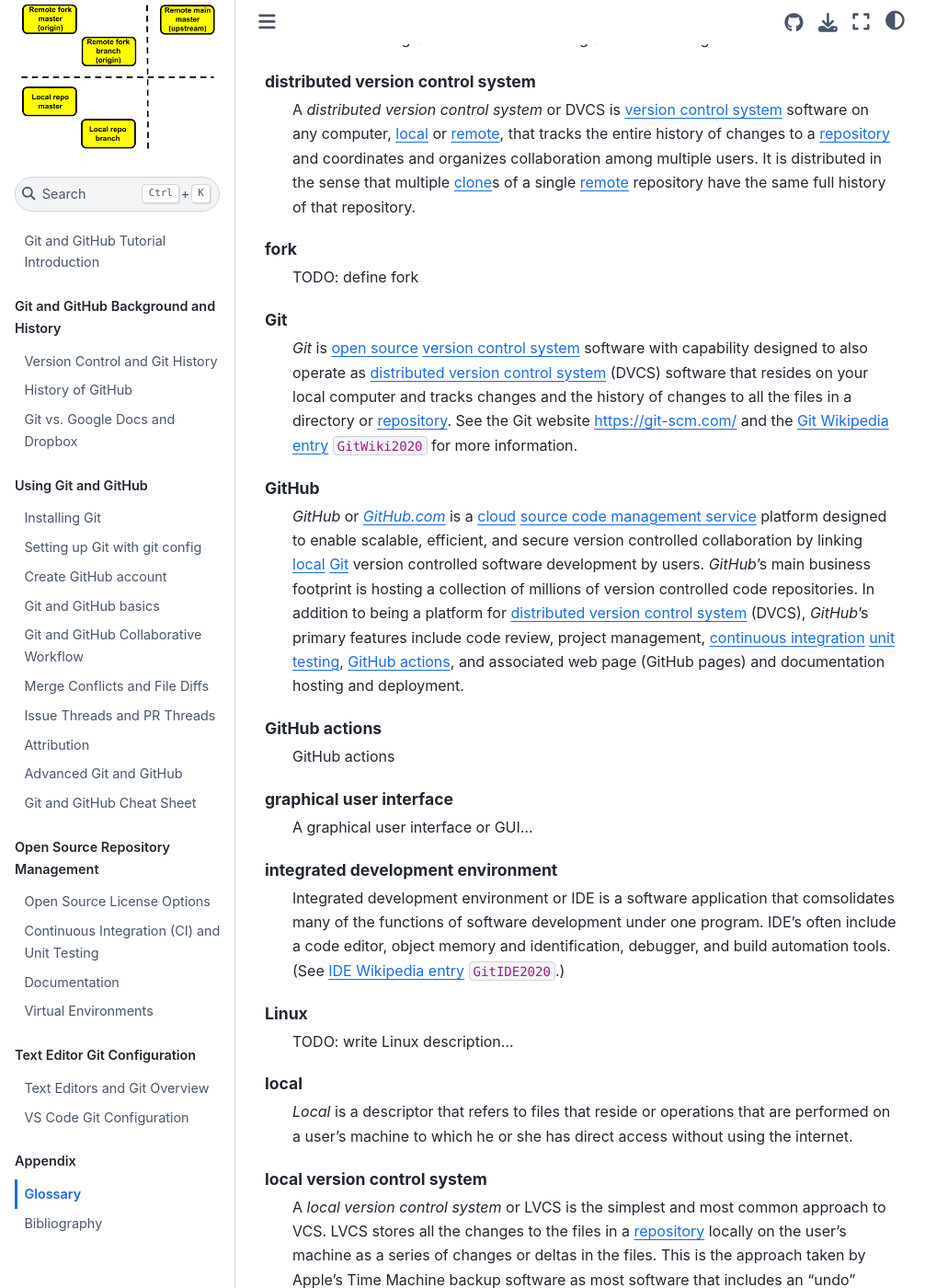
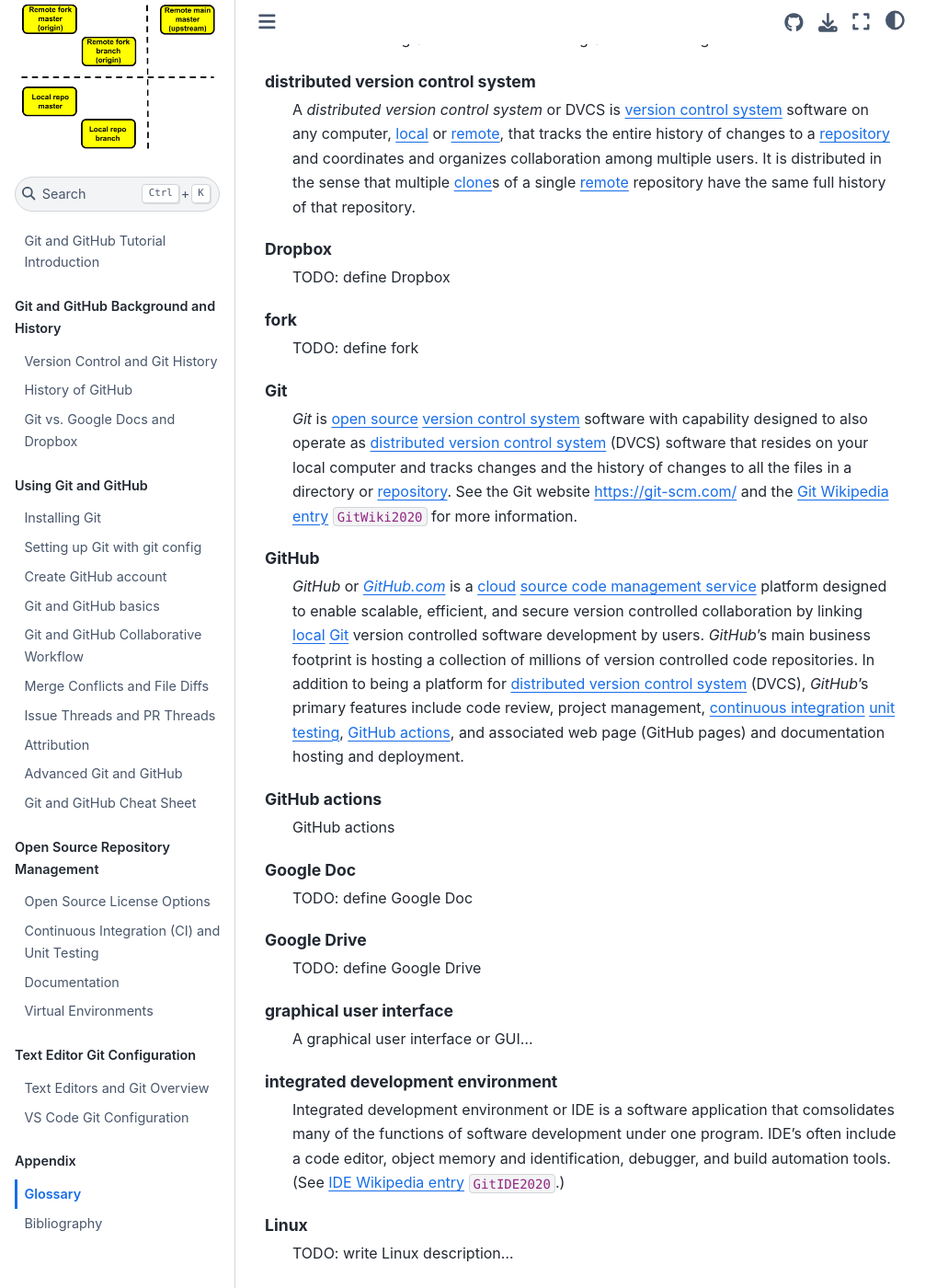
Before and after one commit to PSLmodels/Git-Tutorial, a Jupyter Book: the page built from book/content/glossary.md, in a window 1280 px wide and 1400 px high, scrolled down 1275 px. Shown: the whole window at 92% size, without its empty margins (0-1031 px from the left). Built offline with Jupyter Book 1.0.4 settings and Sphinx 7.4.7 and the Sphinx Book theme 1.1.4, drawn with Linux system fonts in a browser that asks for light colours; cross-references to code outside the pages are shown as plain code.

Commit message:
Added three terms to glossary.md

```diff
--- a/book/content/glossary.md
+++ b/book/content/glossary.md
@@ -38,6 +38,9 @@ continuous integration
 distributed version control system
   A *distributed version control system* or DVCS is {term}`version control system` software on any computer, {term}`local` or {term}`remote`, that tracks the entire history of changes to a {term}`repository` and coordinates and organizes collaboration among multiple users. It is distributed in the sense that multiple {term}`clone`s of a single {term}`remote` repository have the same full history of that repository.
 
+Dropbox
+  TODO: define Dropbox
+
 fork
   TODO: define fork
 
@@ -49,6 +52,12 @@ GitHub
 
 GitHub actions
   GitHub actions
+
+Google Doc
+  TODO: define Google Doc
+
+Google Drive
+  TODO: define Google Drive
 
 graphical user interface
   A graphical user interface or GUI...
```
